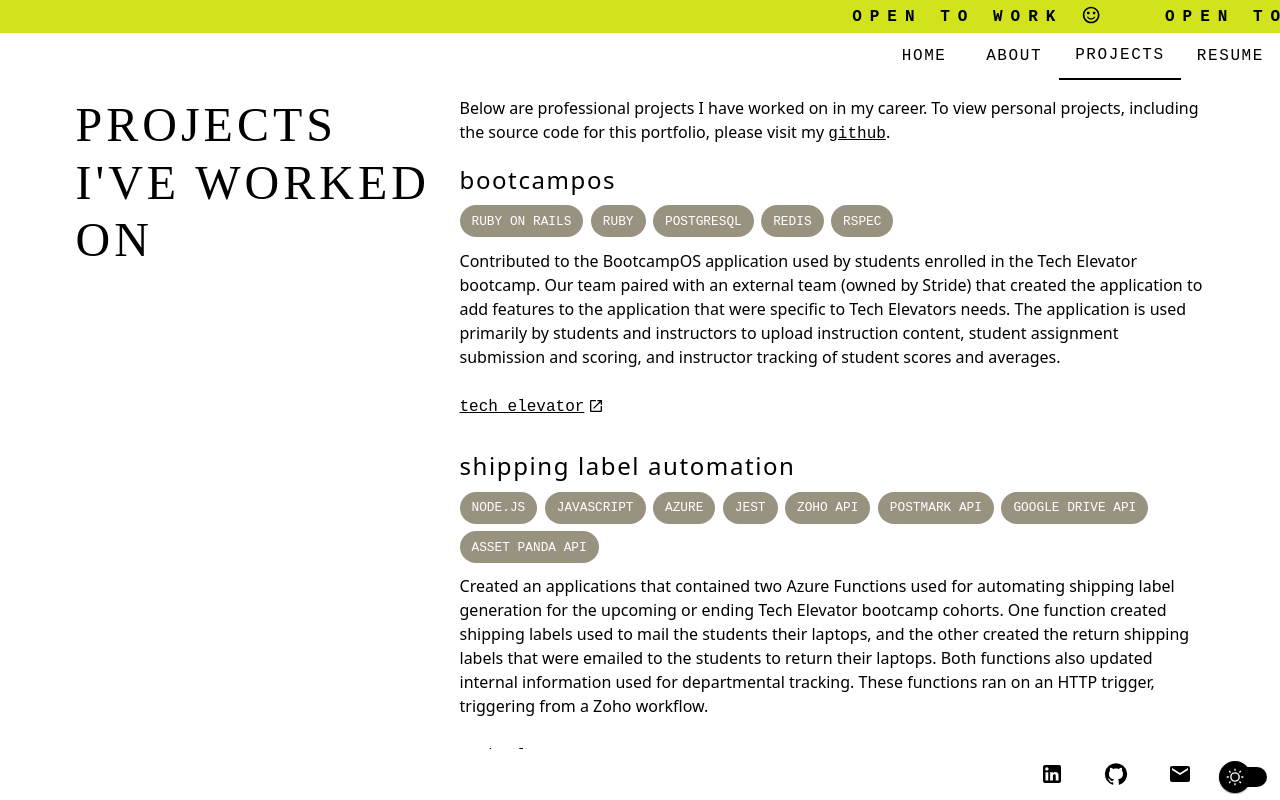
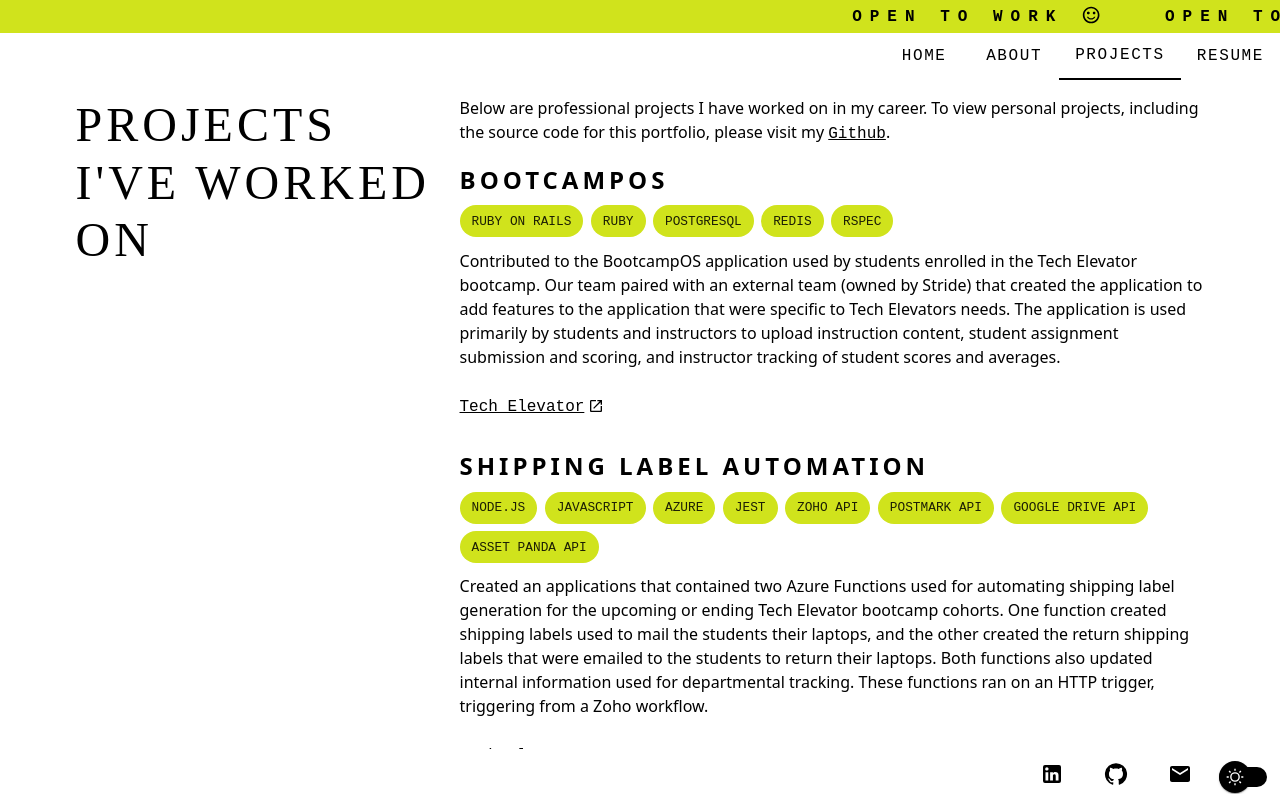
Before and after one commit to laurenmilesdev/portfolio, a Next.js app: page / in a window 1280 px wide. Both pictures are taken after a click on the tab "PROJECTS". Shown: the top 800 px of the page. Built offline with nearby package versions, Linux system fonts and the light colour scheme; a web font is replaced by a local one.

Commit message:
Updated styling

```diff
--- a/src/components/portfolio/layout/Layout.module.css
+++ b/src/components/portfolio/layout/Layout.module.css
@@ -3,7 +3,7 @@
   position: fixed;
   width: 100%;
   top: 0;
-  z-index: 1;
+  z-index: 2;
 }
 
 .children-container {
--- a/src/components/portfolio/pages/projects/Projects.module.css
+++ b/src/components/portfolio/pages/projects/Projects.module.css
@@ -6,9 +6,10 @@
 
 .project-title {
   font-size: 1.5rem;
-  text-transform: lowercase;
-  letter-spacing: 0.1rem;
+  text-transform: uppercase;
+  letter-spacing: 0.25rem;
   margin-bottom: 1%;
+  font-weight: 600;
 }
 
 .icon {
--- a/src/components/portfolio/technologies/Technologies.module.css
+++ b/src/components/portfolio/technologies/Technologies.module.css
@@ -6,8 +6,7 @@
 }
 
 .chip {
-  color: var(--font-color-opp);
-  background-color: var(--secondary);
+  background-color: var(--ticker-tape);
   border: none;
   margin-right: 1%;
   margin-bottom: 1%;
--- a/src/styles/globals.css
+++ b/src/styles/globals.css
@@ -124,19 +124,18 @@ div#__next > div {
 body {
   background-color: var(--background-color);
   height: 100%;
-  padding: 2rem 0 1.5rem 0;
+  padding: 2rem 0 3rem 0;
   color: var(--font-color);
 }
 
 a.primary {
   color: var(--font-color);
-  text-transform: lowercase;
   font-family: monospace;
 }
 
 a.primary:hover {
-  color: var(--secondary);
   text-decoration: none;
+  text-transform: uppercase;
 }
 
 h1,
@@ -180,7 +179,7 @@ h3 {
 
 .btn-primary:hover {
   color: var(--font-color-opp);
-  background-color: var(--secondary);
+  background-color: var(--font-color);
 }
 
 .btn-warn {
@@ -231,7 +230,7 @@ h3 {
 
 /* Global styling for Tooltip */
 .MuiTooltip-tooltip {
-  background-color: var(--secondary);
+  background-color: var(--font-color);
   color: var(--font-color-opp);
   letter-spacing: 0.1rem;
   text-transform: uppercase;
```
